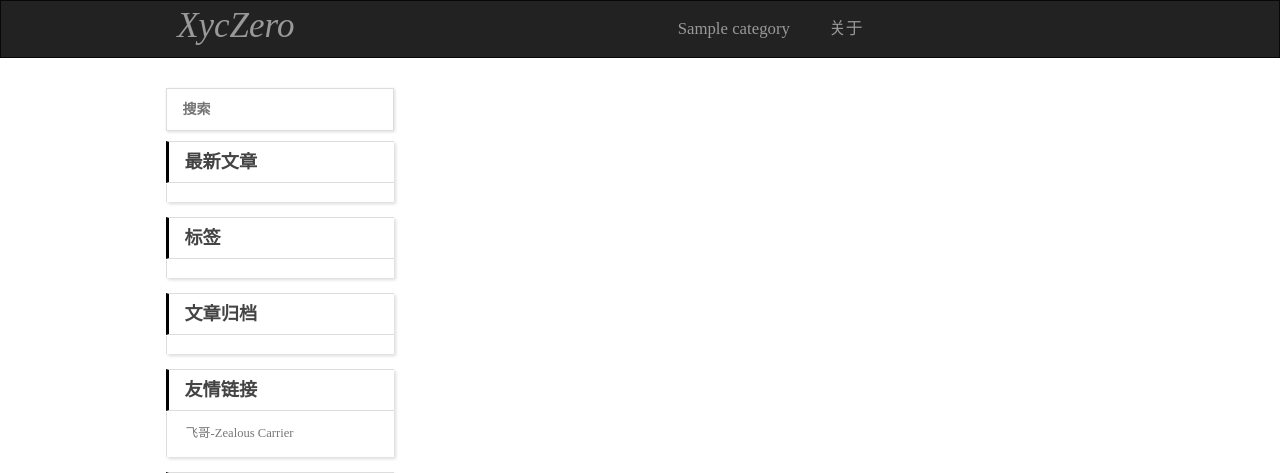
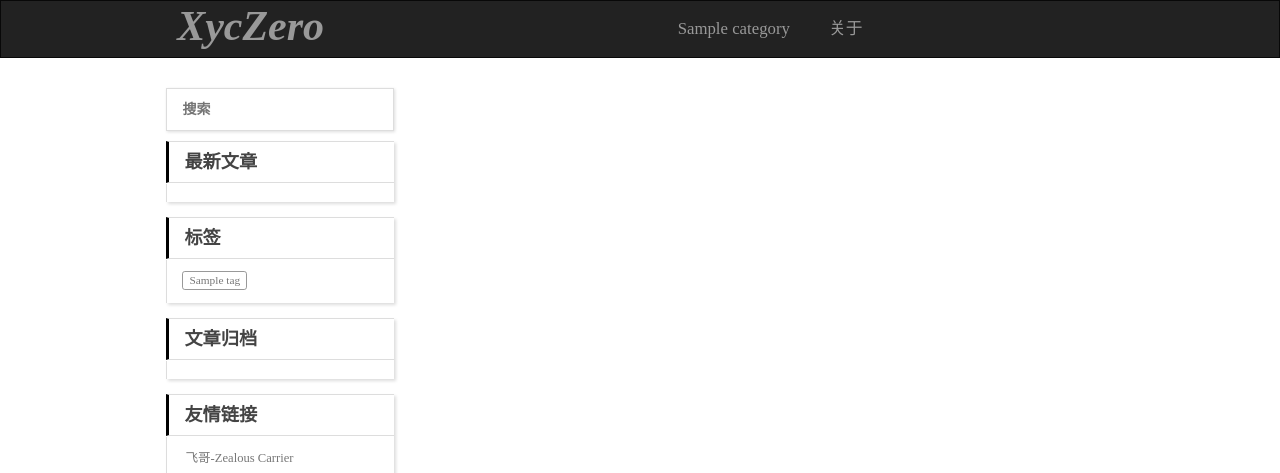
Before and after one commit to xyczero/pcms, a Django app: page /blog/ in a window 1280 px wide. Shown: the top 473 px of the page. Run offline with Django 3.2, Linux system fonts and the light colour scheme; tables that the repository leaves empty hold one stand-in row (values such as "Sample post"); data that the repository does not hold is empty; some libraries are stand-ins or nearby versions.

Commit message:
1.support online editor for backstage 2.add dynamic tags by clicks 3.fixed the bug for readmore

```diff
--- a/blog/admin.py
+++ b/blog/admin.py
@@ -10,7 +10,7 @@ class BlogAdmin(admin.ModelAdmin):
               ('Release', {'fields':['is_release']}),
               ('Category', {'fields':['category']}),
               ('Tags', {'fields':['tags',],'classes': ['collapse']}),
-              ('Blog', {'fields':['title', 'author','content','content_html']}),
+              ('Blog', {'fields':['title', 'author','is_html','content','content_html']}),
          ]
     list_display = ('title', 'author', 'create_time', 'update_time', 'is_release')
     list_filter = ('create_time',)
--- a/blog/models.py
+++ b/blog/models.py
@@ -12,6 +12,7 @@ from wmd import models as wmd_models
 # Create your models here.
 class Tag(models.Model):
     name = models.CharField(max_length=30)
+    clicks = models.IntegerField(default=0)
     create_time = models.DateTimeField(auto_now_add=True)
 
     def __unicode__(self):
@@ -43,6 +44,7 @@ class Blog(models.Model):
     content_html = models.TextField(blank=True)
     create_time = models.DateTimeField(auto_now_add=True)
     update_time = models.DateTimeField(auto_now_add=True)
+    is_html = models.BooleanField('Use content_html directly?', default=False)
     is_release = models.BooleanField('Release right now?', default=False)
 
     objects = models.Manager()
@@ -52,7 +54,7 @@ class Blog(models.Model):
 
     def save(self):
         self.create_or_update_release()
-        if not self.content_html:
+        if not self.is_html:
             self.content_html = markdown(self.content, ['codehilite'])
         super(Blog, self).save()
         for tag in self.tags.all():
--- a/blog/views.py
+++ b/blog/views.py
@@ -1,6 +1,5 @@
 # -*-coding:utf-8 -*-
-from django.core.paginator import Paginator, PageNotAnInteger, EmptyPage, \
-    InvalidPage
+from django.core.paginator import Paginator, PageNotAnInteger, EmptyPage
 from django.shortcuts import render
 
 from blog.models import Blog, Tag, Category
@@ -13,21 +12,37 @@ def index(request, ct_name):
         is_ct = False
         blog_list = Blog.objects.filter(is_release=True).order_by('-create_time')
     else:
-        page_num = 1000
+        page_num = 5
         is_ct = True;
         blog_list = Blog.objects.filter(category__name=ct_name, is_release=True).order_by('-create_time')
         if not blog_list:
+            tag=Tag.objects.filter(name=ct_name)
+            if tag :
+                tag.clicks=int(tag.clicks)+1
+                tag.save()
             blog_list = Blog.objects.filter(tags__name=ct_name, is_release=True).order_by('-create_time')
 
     blogs = blog_paginator(request, blog_list, page_num)
     categories, new_blogs, date_archive_list = get_aside_init()
-    return render(request, 'blog/blog_list.html', {'blogs':blogs, 'new_blogs':new_blogs, 'categories':categories, 'tags':Tag.objects.all(), 'date_archive_list':date_archive_list, 'is_ct':is_ct, })
+    return render(request, 'blog/blog_list.html',
+                  {'blogs':blogs,
+                   'new_blogs':new_blogs,
+                   'categories':categories,
+                   'tags':Tag.objects.all(),
+                   'date_archive_list':date_archive_list,
+                   'is_ct':is_ct,
+                   })
 
 def article(request, article_id):
     blog = Blog.objects.get(id=int(article_id), is_release=True)
 
     categories, new_blogs, date_archive_list = get_aside_init()
-    return render(request, 'blog/blog_article.html', {'blog':blog, 'new_blogs':new_blogs, 'categories':categories, 'tags':Tag.objects.all(), 'date_archive_list':date_archive_list, })
+    return render(request, 'blog/blog_article.html', {'blog':blog,
+                                                      'new_blogs':new_blogs,
+                                                      'categories':categories,
+                                                      'tags':Tag.objects.all(),
+                                                      'date_archive_list':date_archive_list,
+                                                      })
 
 
 def archive(request, published_year, published_month):
@@ -37,11 +52,22 @@ def archive(request, published_year, published_month):
         if  str(blog.create_time.year) == published_year and  str(blog.create_time.month) == published_month and blog.is_release == True:
             blogs.append(blog)
     categories, new_blogs, date_archive_list = get_aside_init()
-    return render(request, 'blog/blog_archive.html', {'blogs':blogs, 'new_blogs':new_blogs, 'categories':categories, 'tags':Tag.objects.all(), 'date_archive_list':date_archive_list, 'published_year':published_year, 'published_month':published_month, })
+    return render(request, 'blog/blog_archive.html', {'blogs':blogs,
+                                                      'new_blogs':new_blogs,
+                                                      'categories':categories,
+                                                      'tags':Tag.objects.all(),
+                                                      'date_archive_list':date_archive_list,
+                                                      'published_year':published_year,
+                                                      'published_month':published_month,
+                                                      })
 
 def about(request):
     categories, new_blogs, date_archive_list = get_aside_init()
-    return render(request, 'blog/about.html', {'new_blogs':new_blogs, 'categories':categories, 'tags':Tag.objects.all(), 'date_archive_list':date_archive_list, })
+    return render(request, 'blog/about.html', {'new_blogs':new_blogs,
+                                               'categories':categories,
+                                               'tags':Tag.objects.all(),
+                                               'date_archive_list':date_archive_list,
+                                               })
 
 def blog_paginator(request, blog_list, page_num):
     paginator = Paginator(blog_list, page_num)
--- /dev/null
+++ b/media/read.txt
@@ -0,0 +1 @@
+This folder is used to store the image data of users.
--- a/static/css/style.css
+++ b/static/css/style.css
@@ -205,12 +205,14 @@ a:hover {
 #header section .title {
 	float:left;
 	margin-left:17%;
+	font-family:"FontAwesome";
+	font-weight:bold;
 	font-style: italic;
 	text-align:center;
-	font-size:2.5em;
+	font-size:3em;
 /* 	font-size: 40px; */
 	line-height: 1;
-	margin-top:7px;
+	margin-top:4px;
 
 }
 
@@ -443,8 +445,26 @@ article .entry-mycustom {
 	margin-top: 7px;
 }
 
-article .entry-readmore{
+article .entry-readmore {
 	margin-top:17px;
+	margin-right:85%;
+}
+
+article .entry-readmore a{
+	display: block;
+	color: #999;
+	background:#ddd ;
+	padding:4px 0px 5px 0px;
+	text-align: center;
+	text-shadow: 0 0 1px #fff;
+	font-size:14px;
+}
+
+article .entry-readmore a:hover {
+	color: #f8f8f8;
+	background: #258fb8;
+	text-decoration: none;
+	text-shadow: none;
 }
 
 article .entry p,article .entry blockquote,article .entry ul,article .entry ol,article .entry dl,article .entry table,article .entry iframe,article .entry h3,article .entry h4,article .entry h5,article .entry h6,article .entry .video-container
--- a/templates/blog/blog_base.html
+++ b/templates/blog/blog_base.html
@@ -55,8 +55,8 @@
 		<div class="widget tag">
   			<h3 class="title">标签</h3>
   			<ul class="entry">
-  				{% for tag in tages %}
-    				<span class="label label-mycustom"><a href="{% url 'blog:tag' tag.name %}" title="查看包含{{tag.name}}的全部文章" rel="tag">代码</a></span>
+  				{% for tag in tags %}
+    				<span class="label label-mycustom"><a href="{% url 'blog:tag' tag.name %}" title="查看包含{{tag.name}}的全部文章" rel="tag" clicks="{{tag.clicks}}">{{tag.name}}</a></span>
 				{% endfor %}
 			</ul>
 		</div>
@@ -119,17 +119,16 @@
     		</ul>
 		</div>
 	{% endblock %}
-<!-- 	<script type="text/javascript">
+
+	<script type="text/javascript">
 		$(function() {
-			$(".navbar-nav li").each(function(){
-				$(this).css("background","#00000000");
-				$(this).click(function(){
-					alert("22");
-					$(this).addClass("selected-category");
-				});
-				$(".selected-category").css("background","#080808");
+			$(".widget a").each(function(){
+				if($(this).attr("rel")=="tag"){
+					var size=parseFloat($(this).css("font-size"))+$(this).attr("clicks")/100;
+					$(this).css("font-size",size+$(this).css("font-size").slice(-2));
+				}
 			});
 		});
-	</script> -->
+	</script>
 
 {% endblock %}
--- a/templates/blog/blog_list.html
+++ b/templates/blog/blog_list.html
@@ -40,12 +40,20 @@
 				</header>
 				{% if is_ct %}
         			<div class="entry-mycustom"><span id={{blog.id}}>{% autoescape off %}{{ blog.content_html|truncatechars:500}}{% endautoescape %}</span></div>
-        			<div class="entry-readmore"><h5><a href="{% url 'blog:article' blog.id %}"> 阅读全文 >></a></h5></div>
+        			<script type="text/javascript">
+						$(function() {
+							$(".entry-mycustom > span").each(function(){
+								var content_length=$(this).html().length;
+								if(content_length>=488 && $(this).attr('id')=={{blog.id}}){
+									$(this).after("<div class='entry-readmore '><a href='{% url "blog:article" blog.id %}'> 阅读全文 →</a></div><footer><div class='clearfix'></div></footer>");
+								}
+							});
+						});
+					</script>
     			{% else %}
-    				<div class="entry-mycustom"><span id={{blog.id}}>{% autoescape off %}{{ blog.content_html}}{% endautoescape %}</span></div>
+    				<div class="entry-mycustom"><span>{% autoescape off %}{{ blog.content_html}}{% endautoescape %}</span></div>
+    				<footer><div class='clearfix'></div></footer>
     			{% endif %}
-
-    			<footer><div class='clearfix'></div></footer>
     		</div>
 		</article>
 	{% endfor %}
```
Also changed, not shown: 1 other file.
